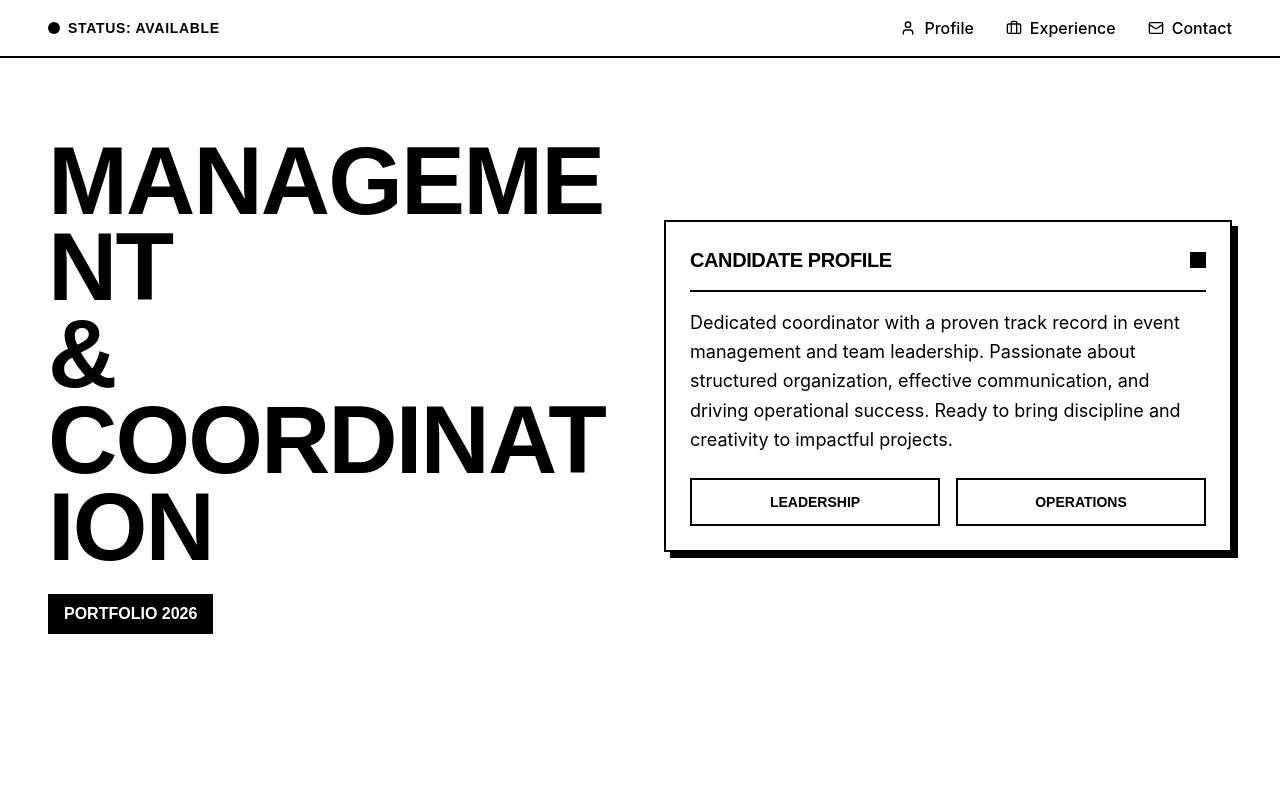
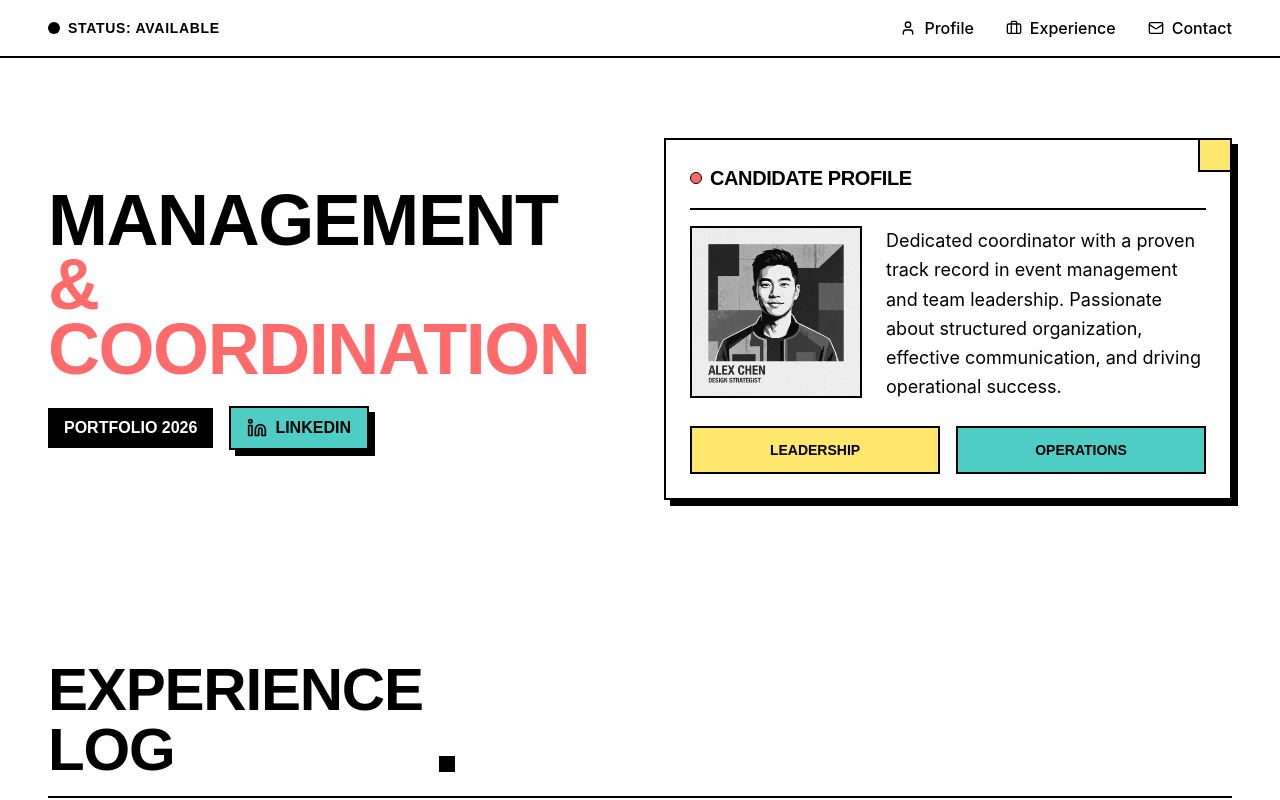
Before and after one commit to Unknown-Geek/Sample-Portfolio, a React (Vite) app: page / in a window 1280 px wide. Shown: the top 800 px of the page. Built offline with nearby package versions, Linux system fonts and the light colour scheme.

Commit message:
feat: enhance portfolio with color, profile photo, and LinkedIn

```diff
--- a/src/App.jsx
+++ b/src/App.jsx
@@ -178,7 +178,7 @@ function App() {
                         Get in Touch
                     </button>
                     <div className="mt-12 font-inter text-sm text-gray-500">
-                        © 2026 Portfolio. Neo-Brutalist Design System.
+                        © 2026 Portfolio. Sandra.
                     </div>
                 </footer>
 
--- a/src/components/Hero.jsx
+++ b/src/components/Hero.jsx
@@ -1,34 +1,66 @@
 import React from 'react';
+import { Linkedin } from 'lucide-react';
+import profileImg from '../assets/profile.png';
 
 const Hero = () => {
     return (
         <section id="profile" className="py-20 px-6 md:px-12 max-w-7xl mx-auto grid grid-cols-1 lg:grid-cols-2 gap-12 items-center">
             <div className="space-y-6">
-                <h1 className="text-5xl md:text-7xl lg:text-8xl font-black font-space leading-[0.9] tracking-tighter break-words">
+                <h1 className="text-4xl md:text-6xl lg:text-7xl font-black font-space leading-[0.9] tracking-tighter text-black">
                     MANAGEMENT <br />
-                    & COORDINATION
+                    <span className="text-[var(--color-primary)]">& COORDINATION</span>
                 </h1>
-                <div className="inline-block bg-black text-white px-4 py-2 font-bold font-space uppercase">
-                    Portfolio 2026
+                <div className="flex flex-wrap gap-4 items-center">
+                    <div className="inline-block bg-black text-white px-4 py-2 font-bold font-space uppercase">
+                        Portfolio 2026
+                    </div>
+                    <a
+                        href="https://linkedin.com"
+                        target="_blank"
+                        rel="noopener noreferrer"
+                        className="inline-flex items-center gap-2 border-2 border-black bg-[var(--color-secondary)] px-4 py-2 font-bold font-space uppercase hover:bg-black hover:text-[var(--color-secondary)] transition-colors shadow-hard"
+                    >
+                        <Linkedin size={20} />
+                        LinkedIn
+                    </a>
                 </div>
             </div>
 
             <div className="w-full">
-                <div className="border-2 border-black bg-white p-6 shadow-hard h-full">
+                <div className="border-2 border-black bg-white p-6 shadow-hard h-full relative">
+                    {/* Decorative element */}
+                    <div className="absolute top-0 right-0 w-8 h-8 bg-[var(--color-accent)] border-l-2 border-b-2 border-black"></div>
+
                     <div className="border-b-2 border-black pb-4 mb-4 flex justify-between items-center">
-                        <h2 className="font-space font-bold text-xl uppercase">CANDIDATE PROFILE</h2>
-                        <div className="w-4 h-4 bg-black"></div>
+                        <h2 className="font-space font-bold text-xl uppercase flex items-center gap-2">
+                            <div className="w-3 h-3 bg-[var(--color-primary)] rounded-full border border-black"></div>
+                            CANDIDATE PROFILE
+                        </h2>
                     </div>
-                    <p className="font-inter text-lg leading-relaxed mb-6">
-                        Dedicated coordinator with a proven track record in event management and team leadership.
-                        Passionate about structured organization, effective communication, and driving operational success.
-                        Ready to bring discipline and creativity to impactful projects.
-                    </p>
+
+                    <div className="flex flex-col md:flex-row gap-6 mb-6">
+                        <div className="w-full md:w-1/3 shrink-0">
+                            <div className="aspect-square border-2 border-black overflow-hidden bg-[var(--color-muted-slate)]">
+                                <img
+                                    src={profileImg}
+                                    alt="Profile"
+                                    className="w-full h-full object-cover grayscale hover:grayscale-0 transition-all duration-500"
+                                />
+                            </div>
+                        </div>
+                        <div className="w-full md:w-2/3">
+                            <p className="font-inter text-lg leading-relaxed">
+                                Dedicated coordinator with a proven track record in event management and team leadership.
+                                Passionate about structured organization, effective communication, and driving operational success.
+                            </p>
+                        </div>
+                    </div>
+
                     <div className="grid grid-cols-2 gap-4">
-                        <div className="border-2 border-black p-3 text-center font-bold font-space text-sm hover:bg-black hover:text-white transition-colors cursor-default">
+                        <div className="border-2 border-black bg-[var(--color-accent)] p-3 text-center font-bold font-space text-sm hover:bg-black hover:text-[var(--color-accent)] transition-colors cursor-default">
                             LEADERSHIP
                         </div>
-                        <div className="border-2 border-black p-3 text-center font-bold font-space text-sm hover:bg-black hover:text-white transition-colors cursor-default">
+                        <div className="border-2 border-black bg-[var(--color-secondary)] p-3 text-center font-bold font-space text-sm hover:bg-black hover:text-[var(--color-secondary)] transition-colors cursor-default">
                             OPERATIONS
                         </div>
                     </div>
--- a/src/index.css
+++ b/src/index.css
@@ -6,6 +6,16 @@
     --font-space: 'Space Grotesk', sans-serif;
     --font-inter: 'Inter', sans-serif;
     --shadow-hard: 6px 6px 0px 0px #000000;
+
+    /* New Neo-Brutalist Colors */
+    --color-primary: #FF6B6B;
+    /* Coral Red */
+    --color-secondary: #4ECDC4;
+    /* Teal */
+    --color-accent: #FFE66D;
+    /* Yellow */
+    --color-background: #F7F7F7;
+    /* Light Grey */
 }
 
 :root {
```
Also changed, not shown: src/assets/profile.png (added).
